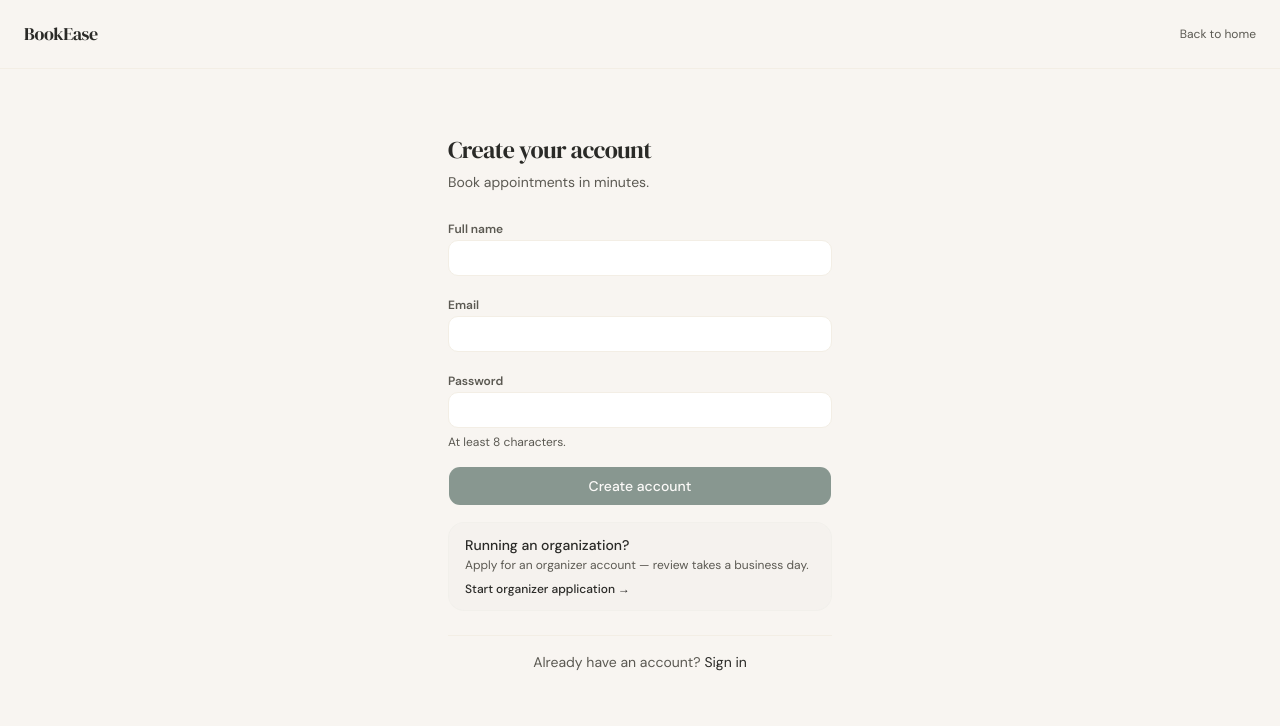
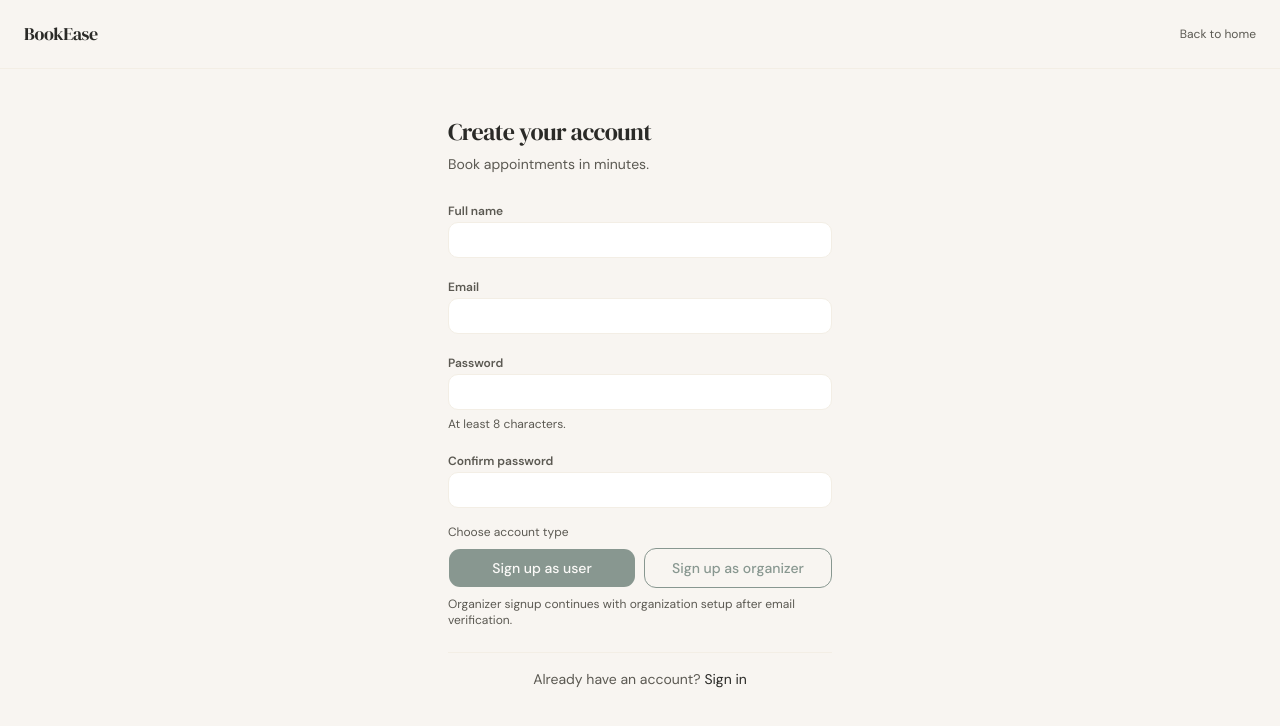
Before and after one commit to ksaurav24/appointment-app-odoo, a Next.js app in the folder client/: page /signup in a window 1280 px wide. Shown: the top 726 px of the page. Built offline with nearby package versions, Linux system fonts and the light colour scheme; no server answers.

Commit message:
feat(auth): enhance signup and verification process with pending signup management,(reframing)

```diff
--- a/client/components/auth/signup-form.tsx
+++ b/client/components/auth/signup-form.tsx
@@ -12,6 +12,7 @@ import { Input } from "@/components/ui/input";
 import { Label } from "@/components/ui/label";
 import { Spinner } from "@/components/ui/spinner";
 import { useRegister } from "@/hooks/useAuth";
+import { clearPendingSignup, savePendingSignup } from "@/lib/pending-signup";
 
 export function SignupForm() {
   const router = useRouter();
@@ -23,14 +24,28 @@ export function SignupForm() {
   const [fullName, setFullName] = useState("");
   const [email, setEmail] = useState("");
   const [password, setPassword] = useState("");
+  const [confirmPassword, setConfirmPassword] = useState("");
 
   const onSubmit = (e: React.FormEvent) => {
     e.preventDefault();
+    const submitEvent = e.nativeEvent as SubmitEvent;
+    const submitter = submitEvent.submitter as HTMLButtonElement | null;
+    const role = submitter?.value === "ORGANIZER" ? "ORGANIZER" : "CUSTOMER";
+
     registerMutation.mutate(
-      { email, password, fullName, role: "CUSTOMER" },
+      { email, password, fullName, role },
       {
         onSuccess: (res) => {
           toast.success(res.message);
+          if (role === "ORGANIZER") {
+            savePendingSignup({ email, password, role: "ORGANIZER" });
+            router.replace(
+              `/onboarding/organizer?step=verify&email=${encodeURIComponent(email)}`,
+            );
+            return;
+          }
+          clearPendingSignup();
+
           const verifyUrl = safeNext
             ? `/verify-email?email=${encodeURIComponent(email)}&next=${encodeURIComponent(safeNext)}`
             : `/verify-email?email=${encodeURIComponent(email)}`;
@@ -103,36 +118,69 @@ export function SignupForm() {
           <p className="text-xs text-muted-foreground">At least 8 characters.</p>
         </div>
 
+        <div className="space-y-1.5">
+          <Label htmlFor="confirmPassword">Confirm password</Label>
+          <Input
+            id="confirmPassword"
+            type="password"
+            autoComplete="new-password"
+            required
+            minLength={8}
+            maxLength={72}
+            value={confirmPassword}
+            onChange={(e) => setConfirmPassword(e.target.value)}
+            disabled={registerMutation.isPending}
+          />
+          {confirmPassword && confirmPassword !== password ? (
+            <p className="text-xs text-destructive">Passwords do not match.</p>
+          ) : null}
+        </div>
+
         <AuthError error={registerMutation.error} />
 
+        <div className="space-y-2">
+          <p className="text-xs text-muted-foreground">Choose account type</p>
+          <div className="grid grid-cols-1 gap-2 sm:grid-cols-2">
             <Button
               type="submit"
+              value="CUSTOMER"
               size="lg"
               className="w-full"
               disabled={
                 registerMutation.isPending ||
                 !fullName ||
                 !email ||
-            password.length < 8
+                password.length < 8 ||
+                confirmPassword !== password
               }
             >
               {registerMutation.isPending ? <Spinner /> : null}
-          Create account
+              Sign up as user
             </Button>
+            <Button
+              type="submit"
+              value="ORGANIZER"
+              variant="outline"
+              size="lg"
+              className="w-full"
+              disabled={
+                registerMutation.isPending ||
+                !fullName ||
+                !email ||
+                password.length < 8 ||
+                confirmPassword !== password
+              }
+            >
+              {registerMutation.isPending ? <Spinner /> : null}
+              Sign up as organizer
+            </Button>
+          </div>
+          <p className="text-xs text-muted-foreground">
+            Organizer signup continues with organization setup after email
+            verification.
+          </p>
+        </div>
       </form>
-
-      <div className="rounded-2xl border border-border/60 bg-muted/40 px-4 py-3 text-sm">
-        <p className="font-medium text-foreground">Running an organization?</p>
-        <p className="mt-0.5 text-xs text-muted-foreground">
-          Apply for an organizer account — review takes a business day.
-        </p>
-        <Link
-          href="/onboarding/organizer"
-          className="mt-2 inline-block text-xs font-medium text-foreground hover:underline"
-        >
-          Start organizer application →
-        </Link>
-      </div>
     </AuthShell>
   );
 }
--- a/client/components/auth/verify-email-form.tsx
+++ b/client/components/auth/verify-email-form.tsx
@@ -8,13 +8,11 @@ import { toast } from "sonner";
 import { AuthError } from "@/components/auth/auth-error";
 import { AuthShell } from "@/components/auth/auth-shell";
 import { Button } from "@/components/ui/button";
-import { Input } from "@/components/ui/input";
 import {
   InputOTP,
   InputOTPGroup,
   InputOTPSlot,
 } from "@/components/ui/input-otp";
-import { Label } from "@/components/ui/label";
 import { Spinner } from "@/components/ui/spinner";
 import { useResendOtp, useVerifyEmail } from "@/hooks/useAuth";
 
@@ -24,8 +22,8 @@ export function VerifyEmailForm() {
   const presetEmail = search.get("email") ?? "";
   const nextParam = search.get("next") ?? null;
   const safeNext = nextParam && nextParam.startsWith("/") ? nextParam : null;
+  const email = presetEmail;
 
-  const [email, setEmail] = useState(presetEmail);
   const [code, setCode] = useState("");
 
   const verifyMutation = useVerifyEmail();
@@ -72,21 +70,23 @@ export function VerifyEmailForm() {
         </Link>
       }
     >
+      {!email ? (
+        <div className="space-y-3">
+          <div className="rounded-2xl border border-destructive/30 bg-destructive/10 px-3 py-2 text-sm text-destructive">
+            Missing email. Please start from signup.
+          </div>
+          <Link href="/signup" className="text-sm text-foreground hover:underline">
+            Back to signup
+          </Link>
+        </div>
+      ) : null}
+
+      {email ? (
         <form onSubmit={onVerify} className="space-y-4">
-        <div className="space-y-1.5">
-          <Label htmlFor="email">Email</Label>
-          <Input
-            id="email"
-            type="email"
-            required
-            value={email}
-            onChange={(e) => setEmail(e.target.value)}
-            disabled={verifyMutation.isPending}
-          />
-        </div>
+          <p className="text-center text-sm text-muted-foreground">
+            Code sent to <span className="font-medium text-foreground">{email}</span>
+          </p>
 
-        <div className="space-y-1.5">
-          <Label>Verification code</Label>
           <div className="flex justify-center">
             <InputOTP
               maxLength={6}
@@ -102,7 +102,6 @@ export function VerifyEmailForm() {
               </InputOTPGroup>
             </InputOTP>
           </div>
-        </div>
 
           <AuthError error={verifyMutation.error} />
 
@@ -110,7 +109,7 @@ export function VerifyEmailForm() {
             type="submit"
             size="lg"
             className="w-full"
-          disabled={!email || code.length !== 6 || verifyMutation.isPending}
+            disabled={code.length !== 6 || verifyMutation.isPending}
           >
             {verifyMutation.isPending ? <Spinner /> : null}
             Verify email
@@ -119,12 +118,13 @@ export function VerifyEmailForm() {
           <button
             type="button"
             onClick={onResend}
-          disabled={!email || resendMutation.isPending}
+            disabled={resendMutation.isPending}
             className="block w-full text-center text-xs text-muted-foreground hover:text-foreground disabled:opacity-50"
           >
             {resendMutation.isPending ? "Sending…" : "Resend code"}
           </button>
         </form>
+      ) : null}
     </AuthShell>
   );
 }
--- a/client/components/onboarding/organizer-wizard.tsx
+++ b/client/components/onboarding/organizer-wizard.tsx
@@ -31,6 +31,11 @@ import {
   useCreateOrganization,
   useMyOrganization,
 } from "@/hooks/useOrganization";
+import {
+  clearPendingSignup,
+  loadPendingSignup,
+  savePendingSignup,
+} from "@/lib/pending-signup";
 import { cn } from "@/lib/utils";
 import type { Organization } from "@/types";
 
@@ -188,6 +193,7 @@ function PersonalStep({
   const [fullName, setFullName] = useState("");
   const [email, setEmail] = useState("");
   const [password, setPassword] = useState("");
+  const [confirmPassword, setConfirmPassword] = useState("");
 
   const onSubmit = (e: React.FormEvent) => {
     e.preventDefault();
@@ -195,6 +201,7 @@ function PersonalStep({
       { email, password, fullName, role: "ORGANIZER" },
       {
         onSuccess: () => {
+          savePendingSignup({ email, password, role: "ORGANIZER" });
           toast.success("Verification code sent to your email.");
           onSuccess(email);
         },
@@ -246,6 +253,24 @@ function PersonalStep({
         <p className="text-xs text-muted-foreground">At least 8 characters.</p>
       </div>
 
+      <div className="space-y-1.5">
+        <Label htmlFor="confirmPassword">Confirm password</Label>
+        <Input
+          id="confirmPassword"
+          type="password"
+          autoComplete="new-password"
+          required
+          minLength={8}
+          maxLength={72}
+          value={confirmPassword}
+          onChange={(e) => setConfirmPassword(e.target.value)}
+          disabled={registerMutation.isPending}
+        />
+        {confirmPassword && confirmPassword !== password ? (
+          <p className="text-xs text-destructive">Passwords do not match.</p>
+        ) : null}
+      </div>
+
       <AuthError error={registerMutation.error} />
 
       <Button
@@ -256,7 +281,8 @@ function PersonalStep({
           registerMutation.isPending ||
           !fullName ||
           !email ||
-          password.length < 8
+          password.length < 8 ||
+          confirmPassword !== password
         }
       >
         {registerMutation.isPending ? <Spinner /> : null}
@@ -273,7 +299,7 @@ function PersonalStep({
   );
 }
 
-// --- Step 1b: verify email + log in -----------------------------------------
+// --- Step 1b: verify email ----------------------------------------------------
 
 function VerifyStep({
   email,
@@ -284,12 +310,13 @@ function VerifyStep({
   onAdvance: () => void;
   onBack: () => void;
 }) {
+  const router = useRouter();
   const verifyMutation = useVerifyEmail();
   const loginMutation = useLogin();
   const resendMutation = useResendOtp();
 
   const [code, setCode] = useState("");
-  const [password, setPassword] = useState("");
+  const pendingSignup = loadPendingSignup("ORGANIZER");
 
   const onSubmit = (e: React.FormEvent) => {
     e.preventDefault();
@@ -297,15 +324,32 @@ function VerifyStep({
       { email, code },
       {
         onSuccess: () => {
+          if (
+            !pendingSignup ||
+            pendingSignup.email.toLowerCase() !== email.toLowerCase()
+          ) {
+            toast.success("Email verified. Please sign in to continue setup.");
+            const next = `/onboarding/organizer?step=details&email=${encodeURIComponent(email)}`;
+            router.replace(
+              `/login?email=${encodeURIComponent(email)}&next=${encodeURIComponent(next)}`,
+            );
+            return;
+          }
+
           loginMutation.mutate(
-            { email, password },
+            { email, password: pendingSignup.password },
             {
               onSuccess: (data) => {
                 if ("user" in data && data.user) {
+                  clearPendingSignup();
                   toast.success("Email verified.");
                   onAdvance();
                 } else {
+                  const next = `/onboarding/organizer?step=details&email=${encodeURIComponent(email)}`;
                   toast.info("Two-factor verification required.");
+                  router.replace(
+                    `/login?email=${encodeURIComponent(email)}&next=${encodeURIComponent(next)}`,
+                  );
                 }
               },
             },
@@ -369,31 +413,13 @@ function VerifyStep({
         </div>
       </div>
 
-      <div className="space-y-1.5">
-        <Label htmlFor="verify-password">Confirm your password</Label>
-        <Input
-          id="verify-password"
-          type="password"
-          autoComplete="current-password"
-          required
-          minLength={8}
-          maxLength={72}
-          value={password}
-          onChange={(e) => setPassword(e.target.value)}
-          disabled={busy}
-        />
-        <p className="text-xs text-muted-foreground">
-          We use it to sign you in once your email is verified.
-        </p>
-      </div>
-
       <AuthError error={error} />
 
       <Button
         type="submit"
         size="lg"
         className="w-full"
-        disabled={code.length !== 6 || password.length < 8 || busy}
+        disabled={code.length !== 6 || busy}
       >
         {busy ? <Spinner /> : null}
         Verify and continue
--- /dev/null
+++ b/client/lib/pending-signup.ts
@@ -0,0 +1,66 @@
+type PendingSignupRole = "CUSTOMER" | "ORGANIZER";
+
+export type PendingSignup = {
+  email: string;
+  password: string;
+  role: PendingSignupRole;
+  savedAt: number;
+};
+
+const STORAGE_KEY = "pending-signup";
+const MAX_AGE_MS = 20 * 60 * 1000;
+const SEP = "::";
+
+export function savePendingSignup(input: {
+  email: string;
+  password: string;
+  role: PendingSignupRole;
+}): void {
+  if (typeof window === "undefined") return;
+  const payload = [
+    encodeURIComponent(input.email),
+    encodeURIComponent(input.password),
+    input.role,
+    String(Date.now()),
+  ].join(SEP);
+  window.sessionStorage.setItem(STORAGE_KEY, payload);
+}
+
+export function loadPendingSignup(
+  expectedRole?: PendingSignupRole,
+): PendingSignup | null {
+  if (typeof window === "undefined") return null;
+  const raw = window.sessionStorage.getItem(STORAGE_KEY);
+  if (!raw) return null;
+
+  const [rawEmail, rawPassword, role, rawSavedAt] = raw.split(SEP);
+  if (!rawEmail || !rawPassword || !role || !rawSavedAt) {
+    clearPendingSignup();
+    return null;
+  }
+
+  if (role !== "CUSTOMER" && role !== "ORGANIZER") {
+    clearPendingSignup();
+    return null;
+  }
+
+  const savedAt = Number(rawSavedAt);
+  if (!Number.isFinite(savedAt) || Date.now() - savedAt > MAX_AGE_MS) {
+    clearPendingSignup();
+    return null;
+  }
+
+  if (expectedRole && role !== expectedRole) return null;
+
+  return {
+    email: decodeURIComponent(rawEmail),
+    password: decodeURIComponent(rawPassword),
+    role,
+    savedAt,
+  };
+}
+
+export function clearPendingSignup(): void {
+  if (typeof window === "undefined") return;
+  window.sessionStorage.removeItem(STORAGE_KEY);
+}
```
Lines whose indentation alone changed are shown as unchanged.
